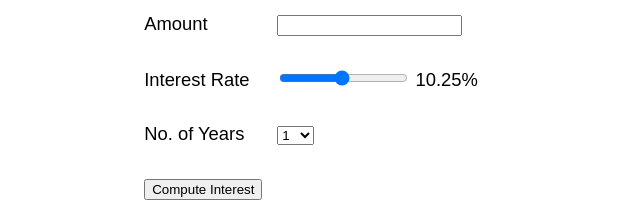
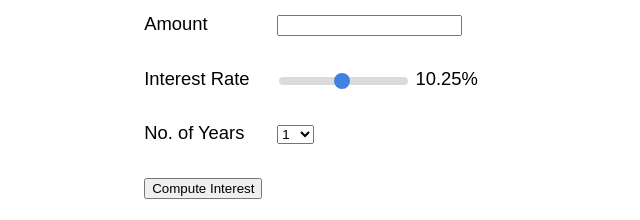
Before and after one commit to badaman/Simple-Interest-Calculator, a plain HTML site: page index.html in a window 1280 px wide. Shown: the part 169-389 px from the top of the page, 299-939 px from the left. Drawn offline with Linux system fonts and the light colour scheme.

Commit message:
customized slider

```diff
--- a/style.css
+++ b/style.css
@@ -41,9 +41,39 @@ h1{
      left: 19vw;
 }
 
+#rate{
+     -webkit-appearance: none;
+     appearance: none;
+     height: 8px;
+     background: #d3d3d3;
+     outline: none;
+     opacity: 0.8;
+     -webkit-transition: .3s;
+     transition: opacity .3s;
+     border-radius: 4px;
+}
+
+#rate:hover {
+     opacity: 1;
+}
+
+#rate::-webkit-slider-thumb{
+     -webkit-appearance: none;
+     appearance: none;
+     width: 16px;
+     height: 16px;
+     background: #1262db;
+     cursor: pointer;
+     border-radius: 50%;
+}
+
 #result{
      position: relative;
      left: 20.5vw;
+}
+
+mark{
+     background-color: #f9fd0d;
 }
 
 footer{
```
